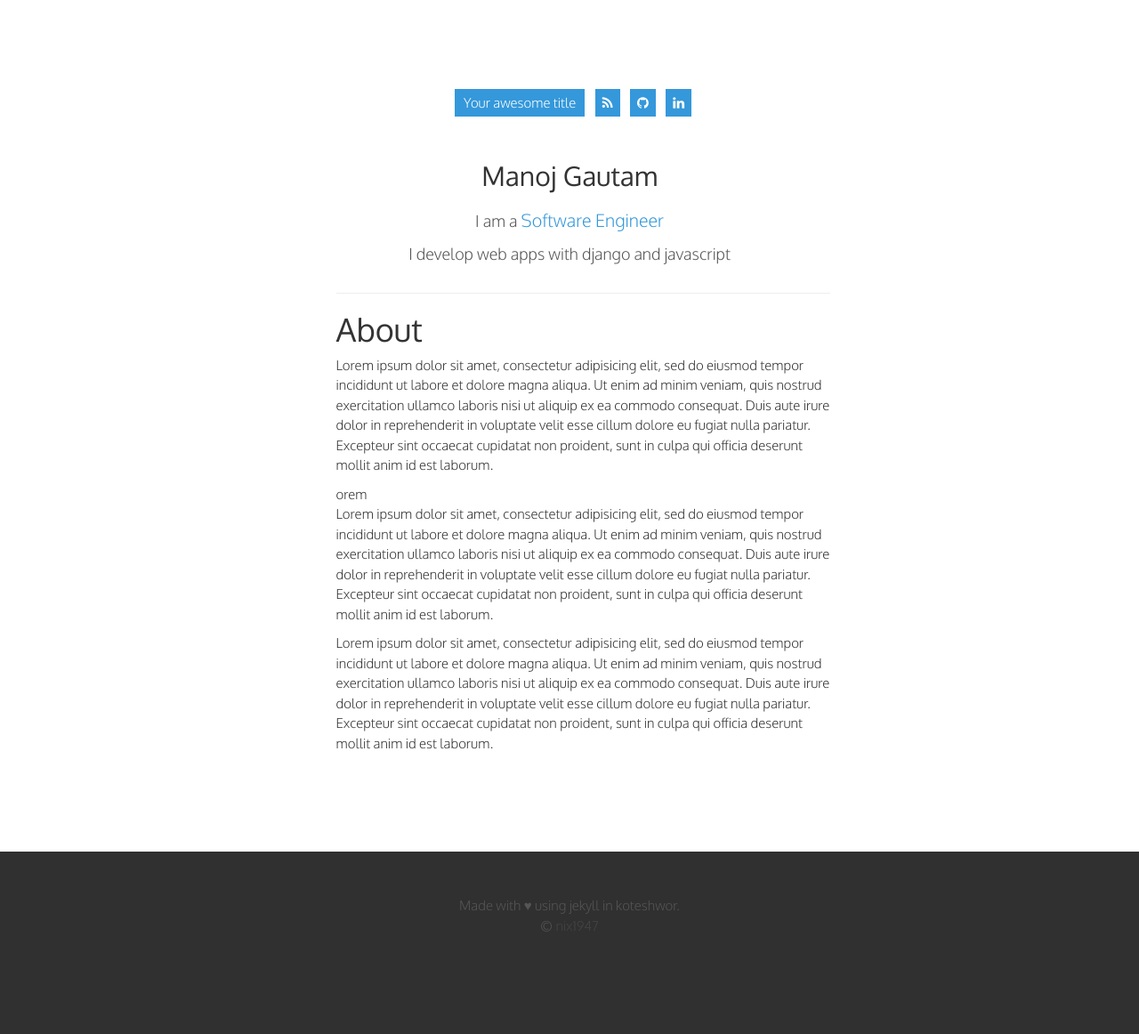
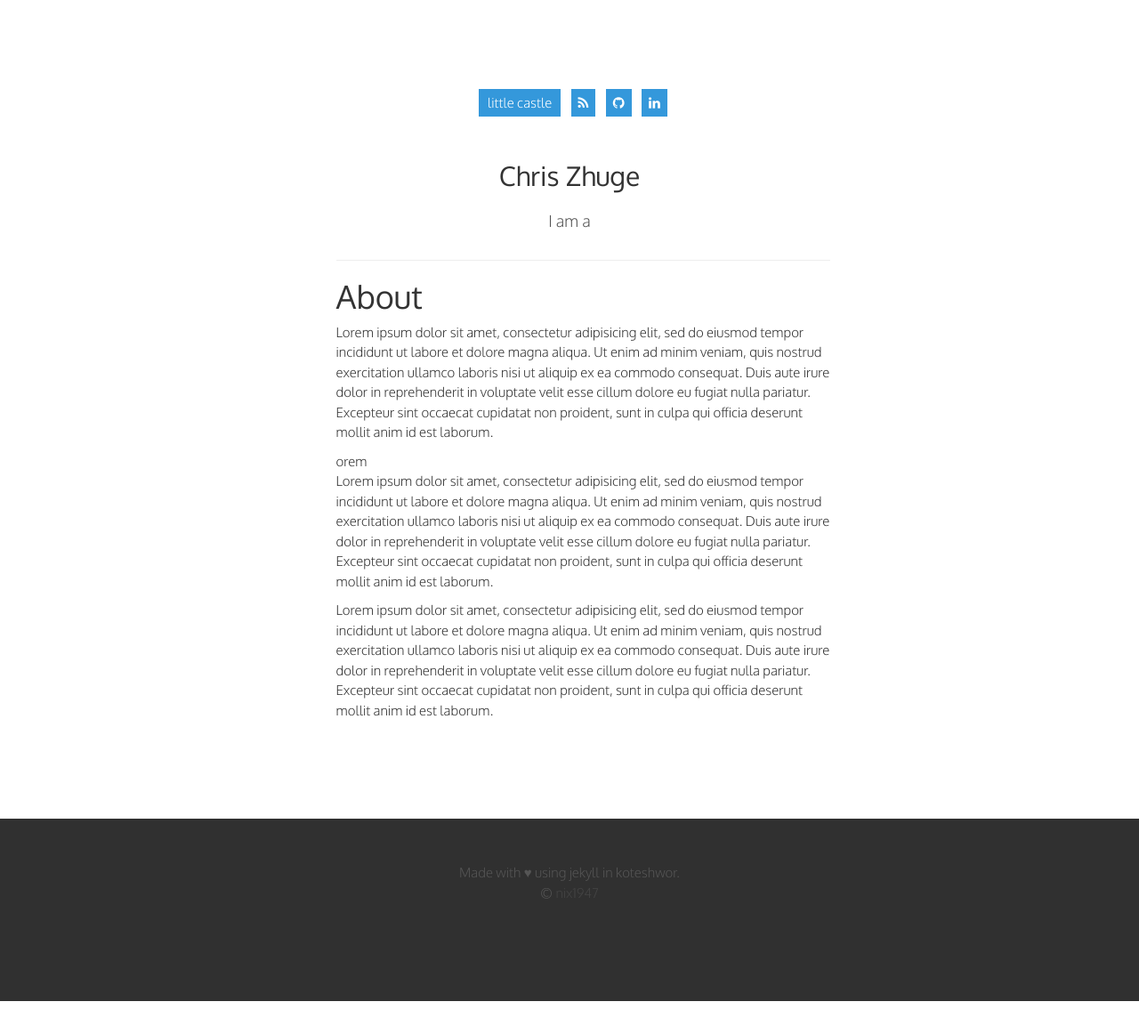
Before and after one commit to cosmobdai/dsn-web, a Jekyll site: the page built from about.md, in a window 1280 px wide. Shown: the whole page at 89% size. Built offline with Jekyll 4.4.1, drawn with Linux system fonts in a browser that asks for light colours; after the commit the page ends 1125 px from its top, so only the background shows below that.

Commit message:
config my own data

```diff
--- a/_config.yml
+++ b/_config.yml
@@ -13,12 +13,9 @@
 # you will see them accessed via {{ site.title }}, {{ site.email }}, and so on.
 # You can create any custom variable you would like, and they will be accessible
 # in the templates via {{ site.myvariable }}.
-title: Your awesome title
-email: your-email@domain.com
-description: > # this means to ignore newlines until "baseurl:"
-  Write an awesome description for your new site here. You can edit this
-  line in _config.yml. It will appear in your document head meta (for
-  Google search results) and in your feed.xml site description.
+title: little castle
+email:
+description:
 baseurl: "" # the subpath of your site, e.g. /blog
 url: "https://github.com/chriszhuge/chriszhuge.github.io" # the base hostname & protocol for your site
 # twitter_username: jekyllrb
@@ -29,11 +26,11 @@ markdown: kramdown
 # theme: jekyll-hilmi
 
 # Theme setting
-author: Manoj Gautam
-nick:   Manoj
-profession: "Software Engineer"
-tagline: "I develop web apps with django and javascript"
-timezone: Asia/Kathmandu
+author: Chris Zhuge
+nick:
+profession: ""
+tagline: ""
+timezone:
 baseurl: ""
 feed: true
 
```
